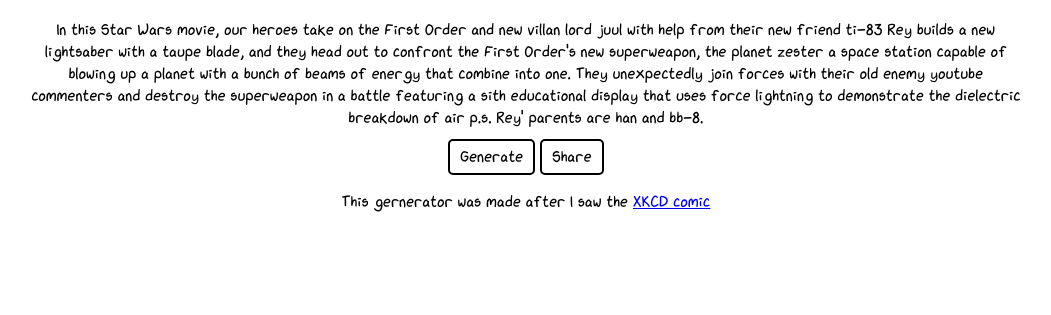
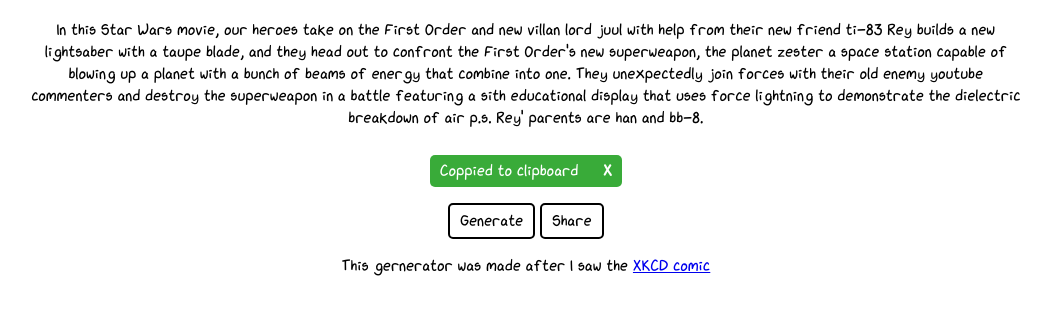
Before and after one commit to taskinoz/XKCD-Star-Wars-Spoiler-Generator, a plain HTML site: page index.html in a window 1280 px wide. Both pictures are taken after a click on the button "Share". Shown: the part 69-384 px from the top of the page, without its empty margins (114-1165 px from the left). Drawn offline with nearby package versions, Linux system fonts and the light colour scheme; files whose address does not match are found by name.

Commit message:
Added share functionality and adjusted styling

```diff
--- a/index.html
+++ b/index.html
@@ -17,6 +17,7 @@
     <div class="text">
       <p>Loading...</p>
     </div>
+    <div class="message"></div>
     <div class="buttons">
       <button id="Generate" type="button" name="button">Generate</button>
       <button id="Share" type="button" name="button">Share</button>
--- a/script.js
+++ b/script.js
@@ -14,6 +14,14 @@
            ' and destroy the superweapon  in a battle featuring '+randomize(battle)+
            ' p.s. Rey\' parents are '+randomize(parents)+
            ' and '+randomize(parentsand)+".";
+  }
+
+  function copyText(c) {
+    $('body').append('<textarea type=hidden class="copyText"></textarea>')
+    $('.copyText').val($(c).text()).select();
+    document.execCommand('copy');
+    $('.copyText').remove();
+    $('.message').append('<p class="copy">Coppied to clipboard <span class="close">X</span></p>')
   }
 
   villan = [
@@ -94,6 +102,15 @@
     $('.text p').text(generate());
   });
 
+  $('#Share').on('click', function() {
+    copyText('.text p');
+  });
+
+  // Remove elements with the close class
+  $(document).on('click', '.close', function() {
+    $(this).parent().remove();
+  })
+
   // Generate the first text
   $('.text p').text(generate());
 });
--- a/style.css
+++ b/style.css
@@ -25,6 +25,20 @@
 .text{
   min-height: 120px;
 }
+.copy{
+  color: #fff;
+  background: #39ab39;
+  display: inline-block;
+  padding: 5px 10px;
+  border-radius: 5px;
+}
+.close{
+  margin-left: 20px;
+  font-weight: 900;
+}
+.close:hover{
+  transform: scale(1.1);
+}
 
 /* BUTTON STYLE */
 button{
```
